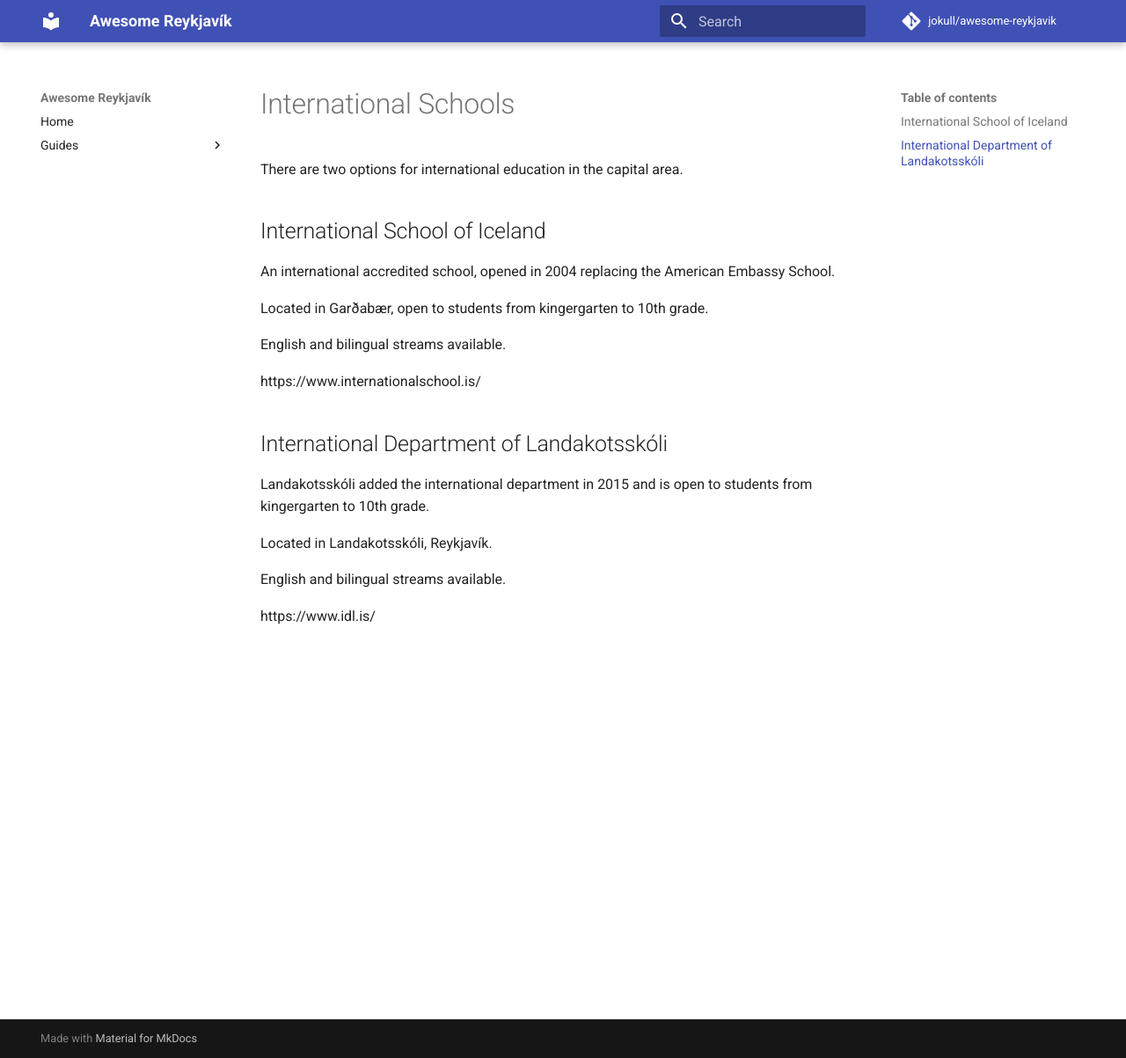
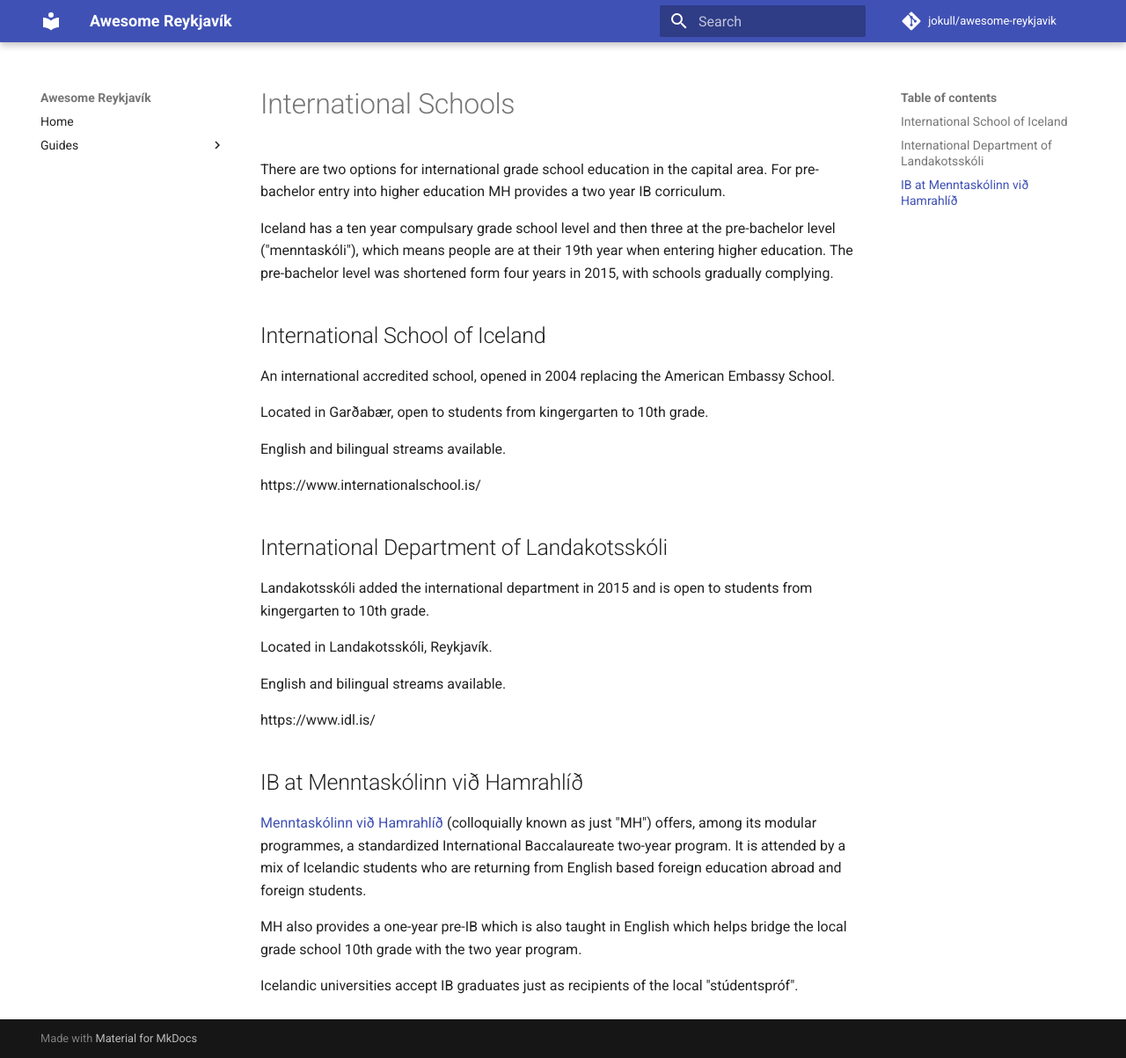
Before and after one commit to jokull/awesome-reykjavik, an MkDocs documentation site: the page built from docs/guides/international-schools.md, in a window 1280 px wide and 1203 px high. Shown: the whole window at 88% size. Built offline with MkDocs 1.6.1 and Material for MkDocs 9.7.7, drawn with Linux system fonts in a browser that asks for light colours; comment, search, counter and statistics services are not loaded.

Commit message:
Added the IB corriculum

```diff
--- a/docs/guides/international-schools.md
+++ b/docs/guides/international-schools.md
@@ -1,6 +1,8 @@
 # International Schools
 
-There are two options for international education in the capital area.
+There are two options for international grade school education in the capital area. For pre-bachelor entry into higher education MH provides a two year IB corriculum.
+
+Iceland has a ten year compulsary grade school level and then three at the pre-bachelor level ("menntaskóli"), which means people are at their 19th year when entering higher education. The pre-bachelor level was shortened form four years in 2015, with schools gradually complying.
 
 ## International School of Iceland
 
@@ -21,3 +23,11 @@ Located in Landakotsskóli, Reykjavík.
 English and bilingual streams available.
 
 https://www.idl.is/
+
+## IB at Menntaskólinn við Hamrahlíð
+
+[Menntaskólinn við Hamrahlíð](https://www.mh.is/is/ib-studies) (colloquially known as just "MH") offers, among its modular programmes, a standardized International Baccalaureate two-year program. It is attended by a mix of Icelandic students who are returning from English based foreign education abroad and foreign students.
+
+MH also provides a one-year pre-IB which is also taught in English which helps bridge the local grade school 10th grade with the two year program.
+
+Icelandic universities accept IB graduates just as recipients of the local "stúdentspróf".
```
